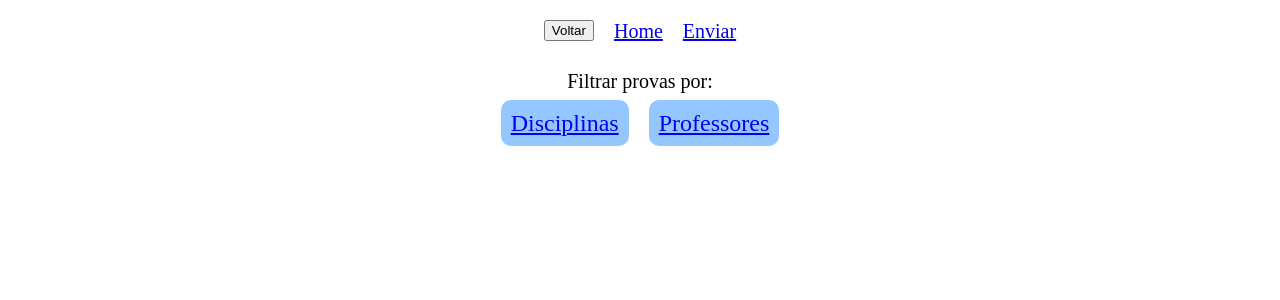
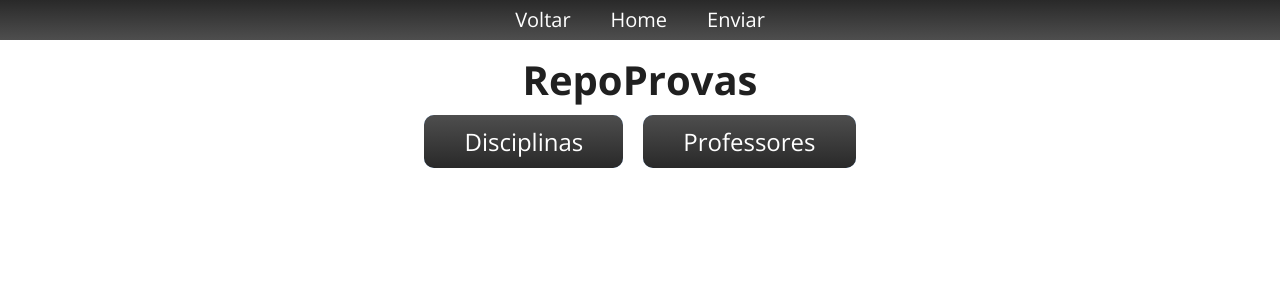
Before and after one commit to ptrkc/repoprovas-react, a React (Create React App) app: page / in a window 1280 px wide. Shown: the top 300 px of the page. Built offline with nearby package versions, Linux system fonts and the light colour scheme.

Commit message:
Display PDFs on page, style changes

```diff
--- a/public/index.html
+++ b/public/index.html
@@ -3,6 +3,12 @@
     <head>
         <meta name="viewport" content="width=device-width, initial-scale=1" />
         <title>RepoProvas</title>
+        <link rel="preconnect" href="https://fonts.googleapis.com" />
+        <link rel="preconnect" href="https://fonts.gstatic.com" crossorigin />
+        <link
+            href="https://fonts.googleapis.com/css2?family=Open+Sans:wght@400;700&display=swap"
+            rel="stylesheet"
+        />
     </head>
     <body>
         <noscript>You need to enable JavaScript to run this app.</noscript>
--- /dev/null
+++ b/src/GlobalStyles/GlobalStyle.js
@@ -0,0 +1,7 @@
+import { createGlobalStyle } from "styled-components";
+
+export const GlobalStyle = createGlobalStyle`
+    body {
+        font-family: 'Open Sans', sans-serif;
+    }
+`;
--- a/src/styles/ResetCSS.js
+++ b/src/GlobalStyles/ResetCSS.js
@@ -5,6 +5,7 @@ export const ResetCSS = createGlobalStyle`
     v2.0 | 20110126
     License: none (public domain)
     */
+
     html, body, div, span, applet, object, iframe,
     h1, h2, h3, h4, h5, h6, p, blockquote, pre,
     a, abbr, acronym, address, big, cite, code,
@@ -48,6 +49,9 @@ export const ResetCSS = createGlobalStyle`
         border-collapse: collapse;
         border-spacing: 0;
     }
+    a {
+        text-decoration: none;
+    }
     * {
         box-sizing: border-box;
     }
--- a/src/components/DisciplinePage/DisciplinePage.js
+++ b/src/components/DisciplinePage/DisciplinePage.js
@@ -1,7 +1,7 @@
 import axios from "axios";
 import { useEffect, useState } from "react";
-import { useParams } from "react-router-dom";
-import styled from "styled-components";
+import { Link, useParams } from "react-router-dom";
+import CategoriesPages from "../styles/CategoriesPages";
 
 export default function DisciplinePage() {
     const [exams, setExams] = useState([]);
@@ -23,27 +23,17 @@ export default function DisciplinePage() {
     }
 
     return (
-        <Container>
+        <CategoriesPages>
             <h1>{discipline}</h1>
-            {exams.map((e) => (
-                <a href={e.url} key={e.id}>
-                    {e.year}.{e.semester} - {e.professor.name}
-                </a>
-            ))}
-        </Container>
+            <ul>
+                {exams.map((e) => (
+                    <li>
+                        <Link to={`/prova/${e.id}`} key={e.id}>
+                            {e.year}.{e.semester} - {e.professor.name}
+                        </Link>
+                    </li>
+                ))}
+            </ul>
+        </CategoriesPages>
     );
 }
-
-const Container = styled.div`
-    margin: 10px;
-    display: flex;
-    justify-content: center;
-    align-items: center;
-    flex-direction: column;
-    div {
-        margin: 10px;
-        a {
-            margin: 10px;
-        }
-    }
-`;
--- a/src/components/DisciplinesPage/DisciplinesPage.js
+++ b/src/components/DisciplinesPage/DisciplinesPage.js
@@ -1,7 +1,7 @@
 import axios from "axios";
 import { useEffect, useState } from "react";
 import { Link } from "react-router-dom";
-import styled from "styled-components";
+import CategoriesPages from "../styles/CategoriesPages";
 
 export default function DisciplinesPage() {
     const [disciplines, setDisciplines] = useState([]);
@@ -16,27 +16,17 @@ export default function DisciplinesPage() {
     }
     console.log(disciplines);
     return (
-        <Container>
+        <CategoriesPages>
             <h1>Disciplinas:</h1>
-            {disciplines.map((d) => (
-                <Link to={`/disciplinas/${d.id}`} key={d.id}>
-                    {d.name} ({d.exams})
-                </Link>
-            ))}
-        </Container>
+            <ul>
+                {disciplines.map((d) => (
+                    <li>
+                        <Link to={`/disciplinas/${d.id}`} key={d.id}>
+                            {d.name} ({d.exams})
+                        </Link>{" "}
+                    </li>
+                ))}
+            </ul>
+        </CategoriesPages>
     );
 }
-
-const Container = styled.div`
-    margin: 10px;
-    display: flex;
-    justify-content: center;
-    align-items: center;
-    flex-direction: column;
-    div {
-        margin: 10px;
-        a {
-            margin: 10px;
-        }
-    }
-`;
--- /dev/null
+++ b/src/components/ExamPage/ExamPage.js
@@ -0,0 +1,75 @@
+import axios from "axios";
+import { useEffect, useState } from "react";
+import { useParams } from "react-router-dom";
+import styled from "styled-components";
+
+export default function ProfessorsPage() {
+    const [exam, setExam] = useState([]);
+    const { id } = useParams();
+
+    useEffect(() => {
+        getExam();
+        // eslint-disable-next-line
+    }, []);
+
+    function getExam() {
+        const req = axios.get(`${process.env.REACT_APP_API_URL}/exams/${id}`);
+        req.then((res) => {
+            setExam(res.data);
+            console.log(res.data);
+        });
+    }
+
+    return (
+        <Container>
+            {exam.length ? (
+                <>
+                    <h1>
+                        {exam[0].year}.{exam[0].semester} -{" "}
+                        {exam[0].discipline.name} - {exam[0].professor.name} (
+                        <a
+                            href={exam[0].url}
+                            rel="noopener noreferrer"
+                            target="_blank"
+                        >
+                            Download
+                        </a>
+                        )
+                    </h1>
+                    <object data={exam[0].url} type="application/pdf">
+                        Falha ao carregar PDF. Tente fazer o download no botão
+                        acima.
+                    </object>
+                </>
+            ) : (
+                <h1>Carregando...</h1>
+            )}
+        </Container>
+    );
+}
+
+const Container = styled.div`
+    height: 100vh;
+    margin: 10px;
+    display: flex;
+    justify-content: center;
+    align-items: center;
+    flex-direction: column;
+    object {
+        text-align: center;
+        width: 100%;
+        height: 100%;
+        margin: 10px;
+    }
+    h1 {
+        font-size: 20px;
+    }
+    div {
+        height: 100%;
+        margin: 10px;
+        display: flex;
+        justify-content: center;
+        align-items: center;
+        flex-direction: column;
+    }
+`;
--- a/src/components/Header/Header.js
+++ b/src/components/Header/Header.js
@@ -5,26 +5,33 @@ export default function Header() {
     const history = useHistory();
     return (
         <Container>
-            <button onClick={history.goBack}>Voltar</button>
-            <Link to={"/"}>Home</Link>
-            <Link to={"/enviar"}>Enviar</Link>
+            <div onClick={history.goBack}>Voltar</div>
+            <Link to={"/"}>
+                <div>Home</div>
+            </Link>
+            <Link to={"/enviar"}>
+                <div>Enviar</div>
+            </Link>
         </Container>
     );
 }
 
 const Container = styled.div`
-    margin: 10px;
+    background-image: linear-gradient(#292929, #4e4e4e);
+    color: white;
     display: flex;
     justify-content: center;
     align-items: center;
     font-size: 20px;
     div {
-        margin: 10px;
-        a {
-            margin: 10px;
-        }
+        cursor: pointer;
+        margin: 10px 20px;
+        color: white;
+        display: flex;
+        justify-content: center;
+        align-items: center;
     }
-    & > * {
-        margin: 10px;
+    div:hover {
+        filter: brightness(0.6);
     }
 `;
--- a/src/components/HomePage/HomePage.js
+++ b/src/components/HomePage/HomePage.js
@@ -4,7 +4,7 @@ import styled from "styled-components";
 export default function HomePage() {
     return (
         <Home>
-            <h1>Filtrar provas por:</h1>
+            <h1>RepoProvas</h1>
             <div>
                 <Link to={"/disciplinas"}>Disciplinas</Link>
                 <Link to={"/professores"}>Professores</Link>
@@ -21,16 +21,25 @@ const Home = styled.div`
     flex-direction: column;
     h1 {
         margin: 10px;
-        font-size: 20px;
+        font-size: 40px;
+        margin-bottom: 20px;
+        font-weight: bold;
+        color: #202020;
     }
     div {
         margin: 10px;
         a {
+            background-image: linear-gradient(#4e4e4e, #292929);
+            color: white;
+            padding: 10px 40px;
             font-size: 24px;
             margin: 10px;
             background-color: #94c6ff;
             border-radius: 10px;
-            padding: 10px;
+            transition: 0.2s;
+        }
+        a:hover {
+            filter: brightness(0.6);
         }
     }
 `;
--- a/src/components/ProfessorPage/ProfessorPage.js
+++ b/src/components/ProfessorPage/ProfessorPage.js
@@ -1,8 +1,7 @@
 import axios from "axios";
 import { useEffect, useState } from "react";
-import { useParams } from "react-router-dom";
-import styled from "styled-components";
-
+import { Link, useParams } from "react-router-dom";
+import CategoriesPages from "../styles/CategoriesPages";
 export default function ProfessorsPage() {
     const [exams, setExams] = useState([]);
     const [professor, setProfessor] = useState("");
@@ -23,27 +22,17 @@ export default function ProfessorsPage() {
     }
 
     return (
-        <Container>
+        <CategoriesPages>
             <h1>{professor}</h1>
-            {exams.map((e) => (
-                <a href={e.url} key={e.id}>
-                    {e.year}.{e.semester} - {e.discipline.name}
-                </a>
-            ))}
-        </Container>
+            <ul>
+                {exams.map((e) => (
+                    <li>
+                        <Link to={`/prova/${e.id}`} key={e.id}>
+                            {e.year}.{e.semester} - {e.discipline.name}
+                        </Link>
+                    </li>
+                ))}
+            </ul>
+        </CategoriesPages>
     );
 }
-
-const Container = styled.div`
-    margin: 10px;
-    display: flex;
-    justify-content: center;
-    align-items: center;
-    flex-direction: column;
-    div {
-        margin: 10px;
-        a {
-            margin: 10px;
-        }
-    }
-`;
--- a/src/components/ProfessorsPage/ProfessorsPage.js
+++ b/src/components/ProfessorsPage/ProfessorsPage.js
@@ -1,7 +1,7 @@
 import axios from "axios";
 import { useEffect, useState } from "react";
 import { Link } from "react-router-dom";
-import styled from "styled-components";
+import CategoriesPages from "../styles/CategoriesPages";
 
 export default function ProfessorsPage() {
     const [professors, setProfessors] = useState([]);
@@ -16,27 +16,17 @@ export default function ProfessorsPage() {
     }
 
     return (
-        <Container>
+        <CategoriesPages>
             <h1>Professores:</h1>
-            {professors.map((p) => (
-                <Link to={`/professores/${p.id}`} key={p.id}>
-                    {p.name} ({p.exams})
-                </Link>
-            ))}
-        </Container>
+            <ul>
+                {professors.map((p) => (
+                    <li>
+                        <Link to={`/professores/${p.id}`} key={p.id}>
+                            {p.name} ({p.exams})
+                        </Link>
+                    </li>
+                ))}
+            </ul>
+        </CategoriesPages>
     );
 }
-
-const Container = styled.div`
-    margin: 10px;
-    display: flex;
-    justify-content: center;
-    align-items: center;
-    flex-direction: column;
-    div {
-        margin: 10px;
-        a {
-            margin: 10px;
-        }
-    }
-`;
--- /dev/null
+++ b/src/components/styles/CategoriesPages.js
@@ -0,0 +1,19 @@
+import styled from "styled-components";
+
+const CategoriesPages = styled.div`
+    margin: 20px;
+    display: flex;
+    justify-content: center;
+    align-items: center;
+    flex-direction: column;
+    font-size: 18px;
+    h1 {
+        font-size: 25px;
+        font-weight: bold;
+    }
+    li {
+        margin: 10px;
+    }
+`;
+
+export default CategoriesPages;
```
Also changed, not shown: src/App.js (+7 -4 lines).
